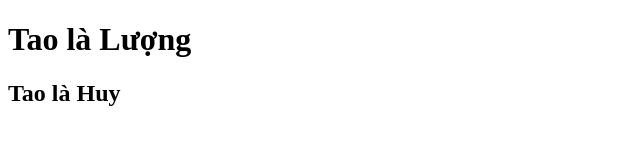
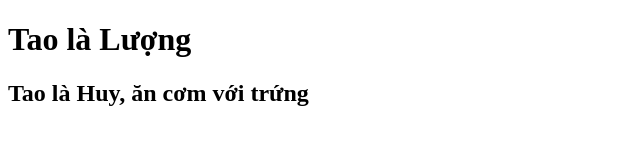
Before and after one commit to DucLuong-456/github-demo, a plain HTML site: page about.html in a window 1280 px wide. Shown: the whole page, without its empty margins (0-640 px from the left). Drawn offline with Linux system fonts and the light colour scheme.

Commit message:
tao data conflic

```diff
--- a/about.html
+++ b/about.html
@@ -7,6 +7,6 @@
 </head>
 <body>
     <h1>Tao là Lượng</h1>
-    <h2>Tao là Huy</h2>
+    <h2>Tao là Huy, ăn cơm với trứng</h2>
 </body>
 </html>
```
